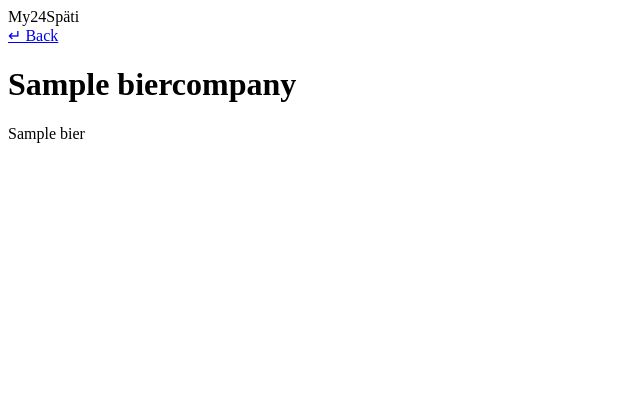
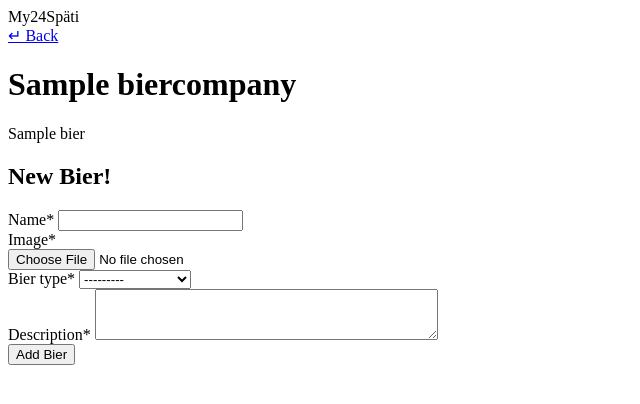
Before and after one commit to BesnardConsultingSAS/htmx-demo, a Django app: template bier_shop/templates/bier_shop/bier_company_details.html in a window 1280 px wide. Shown: the top 404 px of the page, without its empty margins (0-640 px from the left). Run offline with Django 4.2, Linux system fonts and the light colour scheme; the template is opened without the code that fills it: values that come from a table or form of the project are taken from there, others are empty; tables that the repository leaves empty hold one stand-in row (values such as "Sample post"); some libraries are stand-ins or nearby versions.

Commit message:
Form to add a Bier added.

```diff
--- a/bier_shop/forms.py
+++ b/bier_shop/forms.py
@@ -1,6 +1,6 @@
 from django import forms
 
-from bier_shop.models import BierCompany
+from bier_shop.models import BierCompany, Bier
 
 
 class BierCompanyForm(forms.ModelForm):
@@ -18,3 +18,20 @@
         super().__init__(*args, **kwargs)
         for visible in self.visible_fields():
             visible.field.widget.attrs["class"] = "form-control-sm"
+
+
+class BierForm(forms.ModelForm):
+    class Meta:
+        model = Bier
+        fields = ["name", "image", "bier_type", "description"]
+
+        widgets = {
+            "description": forms.Textarea(
+                attrs={"rows": "3"},
+            ),
+        }
+
+    def __init__(self, *args, **kwargs):
+        super().__init__(*args, **kwargs)
+        for visible in self.visible_fields():
+            visible.field.widget.attrs["class"] = "form-control-sm"
--- a/bier_shop/models.py
+++ b/bier_shop/models.py
@@ -3,10 +3,13 @@
 
 
 class BierCompany(models.Model):
-    name = models.CharField(max_length=100)
+    name = models.CharField(max_length=100, unique=True)
     logo = models.ImageField(upload_to="bier_company")
     country = CountryField()
     description = models.TextField()
+
+    def __str__(self):
+        return self.name
 
 
 class Bier(models.Model):
--- a/bier_shop/templates/bier_shop/bier_company_details.html
+++ b/bier_shop/templates/bier_shop/bier_company_details.html
@@ -1,9 +1,32 @@
 {% extends 'base.html' %}
+{% load crispy_forms_filters %}
 
 {% load static %}
 
 {% block extra_script %}
     <script src="{% static 'htmx/htmx-1.7.0.min.js' %}"></script>
+
+    <style>
+        #add-bier-button .card {
+            background-color: #bfbfbf;
+            transition: 0.4s;
+        }
+
+        #add-bier-button .card:hover {
+            background-color: #696969;
+
+        }
+
+        #add-bier-button .card .card-body {
+            color: #545454;
+            transition: 0.3s;
+        }
+
+        #add-bier-button .card .card-body:hover {
+            color: white;
+        }
+    </style>
+
 {% endblock %}
 
 {% block title %} My24Späti - {{ bier_company.name }} {% endblock %}
@@ -26,6 +49,45 @@
                         </div>
                     </div>
                 {% endfor %}
+
+                {% if form_new_bier %}
+                    <div class="col">
+                        <div class="card h-100">
+                            <div class="card-body">
+                                <h2>New Bier!</h2>
+                                <form action="">
+                                    {% csrf_token %}
+                                    {{ form_new_bier|crispy }}
+                                    <button class="btn btn-primary"
+                                            name="add-bier"
+                                            type="submit">Add Bier
+                                    </button>
+                                </form>
+                            </div>
+                        </div>
+                    </div>
+                {% else %}
+
+
+                    <div class="col" id="add-bier-button"
+                         onclick="document.getElementById('add-empty-bier-form').click();">
+                        <div class="card h-100">
+                            <div class="card-body  d-flex
+                                flex-column justify-content-center align-items-center
+                                display-1" style="cursor: pointer;">
+                                <div class="user-select-none">+</div>
+                                <form method="post" action="" style="display: none;">
+                                    {% csrf_token %}
+                                    <input type="submit"
+                                           name="add-empty-bier-form"
+                                           id="add-empty-bier-form"
+                                    >
+                                </form>
+                            </div>
+                        </div>
+                    </div>
+                {% endif %}
+
             </div>
         </div>
     </div>
```
Also changed, not shown: bier_shop/views.py (+12 -1 lines), bier_shop/migrations/0003_alter_biercompany_name.py (added).
